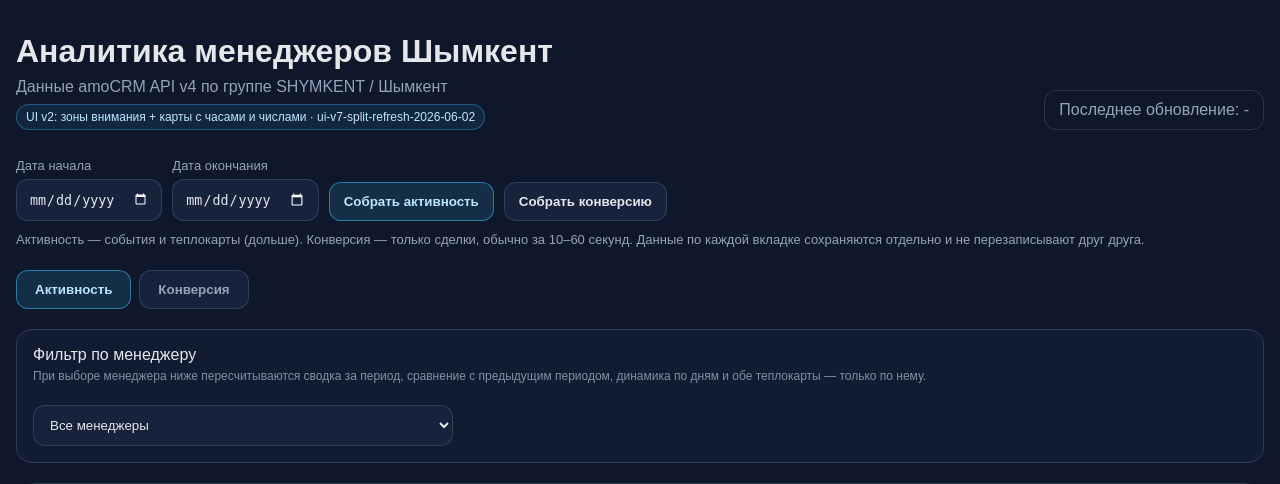
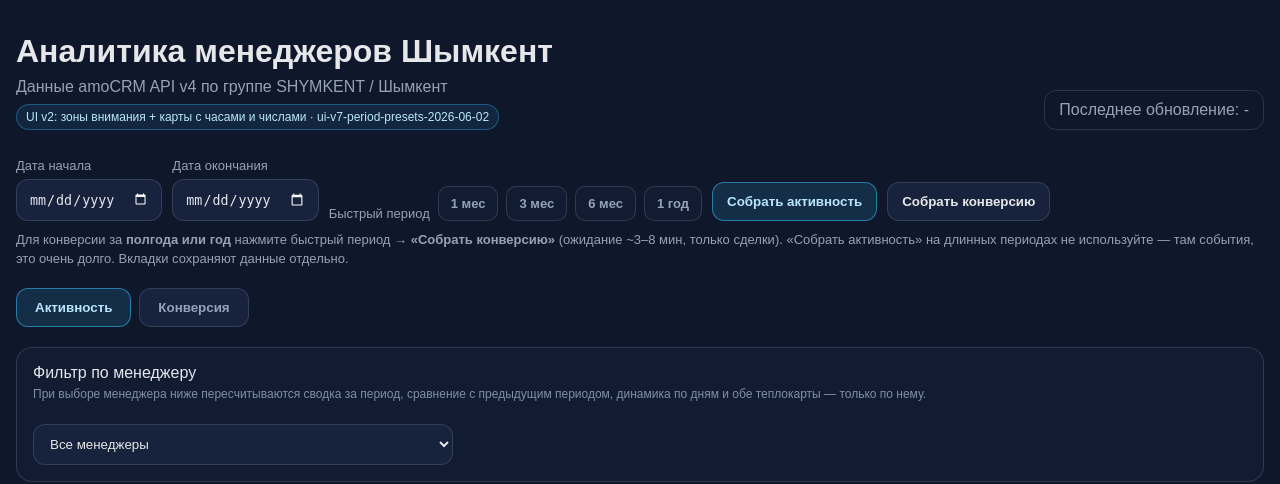
Before and after one commit to nurmansaip/amoan, a Flask app: page / in a window 1280 px wide. Shown: the top 484 px of the page. Run offline with Flask 3, Linux system fonts and the light colour scheme.

Commit message:
Добавить быстрые пресеты периода для конверсии за 6–12 месяцев.
Кнопки 1/3/6 мес и 1 год подсказывают использовать отдельный сбор конверсии на длинных диапазонах.

Co-authored-by: Cursor <cursoragent@cursor.com>

```diff
--- a/app.py
+++ b/app.py
@@ -23,7 +23,7 @@ BASE_DIR = Path(__file__).resolve().parent
 CACHE_PATH = Path(getenv("CACHE_PATH", "") or BASE_DIR / "dashboard_cache.json")
 APP_USERNAME = getenv("APP_USERNAME", "").strip()
 APP_PASSWORD = getenv("APP_PASSWORD", "").strip()
-APP_VERSION = getenv("APP_VERSION", "ui-v7-split-refresh-2026-06-02")
+APP_VERSION = getenv("APP_VERSION", "ui-v7-period-presets-2026-06-02")
 REFRESH_LOCK = Lock()
 REFRESH_STATE = {
     "running": False,
--- a/templates/index.html
+++ b/templates/index.html
@@ -138,6 +138,29 @@
       color: var(--muted);
       font-size: 13px;
       line-height: 1.45;
+    }
+
+    .period-presets {
+      display: flex;
+      flex-wrap: wrap;
+      gap: 8px;
+      align-items: end;
+    }
+
+    .period-presets button {
+      border: 1px solid var(--border);
+      border-radius: 10px;
+      padding: 9px 12px;
+      background: var(--card);
+      color: var(--muted);
+      font-size: 13px;
+      font-weight: 600;
+      cursor: pointer;
+    }
+
+    .period-presets button:hover {
+      border-color: rgba(56, 189, 248, 0.45);
+      color: #bae6fd;
     }
 
     .progress-card {
@@ -676,12 +699,19 @@
     <form class="actions" method="post">
       <label class="field">
         Дата начала
-        <input type="date" name="date_from" value="{{ dashboard.selected.date_from }}" required>
+        <input type="date" id="date-from" name="date_from" value="{{ dashboard.selected.date_from }}" required>
       </label>
       <label class="field">
         Дата окончания
-        <input type="date" name="date_to" value="{{ dashboard.selected.date_to }}" required>
+        <input type="date" id="date-to" name="date_to" value="{{ dashboard.selected.date_to }}" required>
       </label>
+      <div class="period-presets">
+        <span class="field" style="gap:8px;">Быстрый период</span>
+        <button type="button" data-months="1">1 мес</button>
+        <button type="button" data-months="3">3 мес</button>
+        <button type="button" data-months="6">6 мес</button>
+        <button type="button" data-months="12">1 год</button>
+      </div>
       <button
         type="submit"
         class="primary"
@@ -706,8 +736,9 @@
         {% endif %}
       </button>
       <p class="actions-hint">
-        Активность — события и теплокарты (дольше). Конверсия — только сделки, обычно за 10–60 секунд.
-        Данные по каждой вкладке сохраняются отдельно и не перезаписывают друг друга.
+        Для конверсии за <strong>полгода или год</strong> нажмите быстрый период → <strong>«Собрать конверсию»</strong>
+        (ожидание ~3–8 мин, только сделки). «Собрать активность» на длинных периодах не используйте — там события, это очень долго.
+        Вкладки сохраняют данные отдельно.
       </p>
     </form>
 
@@ -1181,6 +1212,29 @@
     </div>
   </main>
   <script>
+    function formatDateInput(date) {
+      const year = date.getFullYear();
+      const month = String(date.getMonth() + 1).padStart(2, "0");
+      const day = String(date.getDate()).padStart(2, "0");
+      return `${year}-${month}-${day}`;
+    }
+
+    function setPeriodPreset(months) {
+      const dateTo = document.getElementById("date-to");
+      const dateFrom = document.getElementById("date-from");
+      const end = new Date();
+      const start = new Date();
+      start.setMonth(start.getMonth() - months);
+      dateTo.value = formatDateInput(end);
+      dateFrom.value = formatDateInput(start);
+    }
+
+    document.querySelectorAll(".period-presets button[data-months]").forEach((button) => {
+      button.addEventListener("click", () => {
+        setPeriodPreset(Number(button.dataset.months));
+      });
+    });
+
     async function pollStatus() {
       const response = await fetch("{{ url_for('status') }}");
       const status = await response.json();
```
